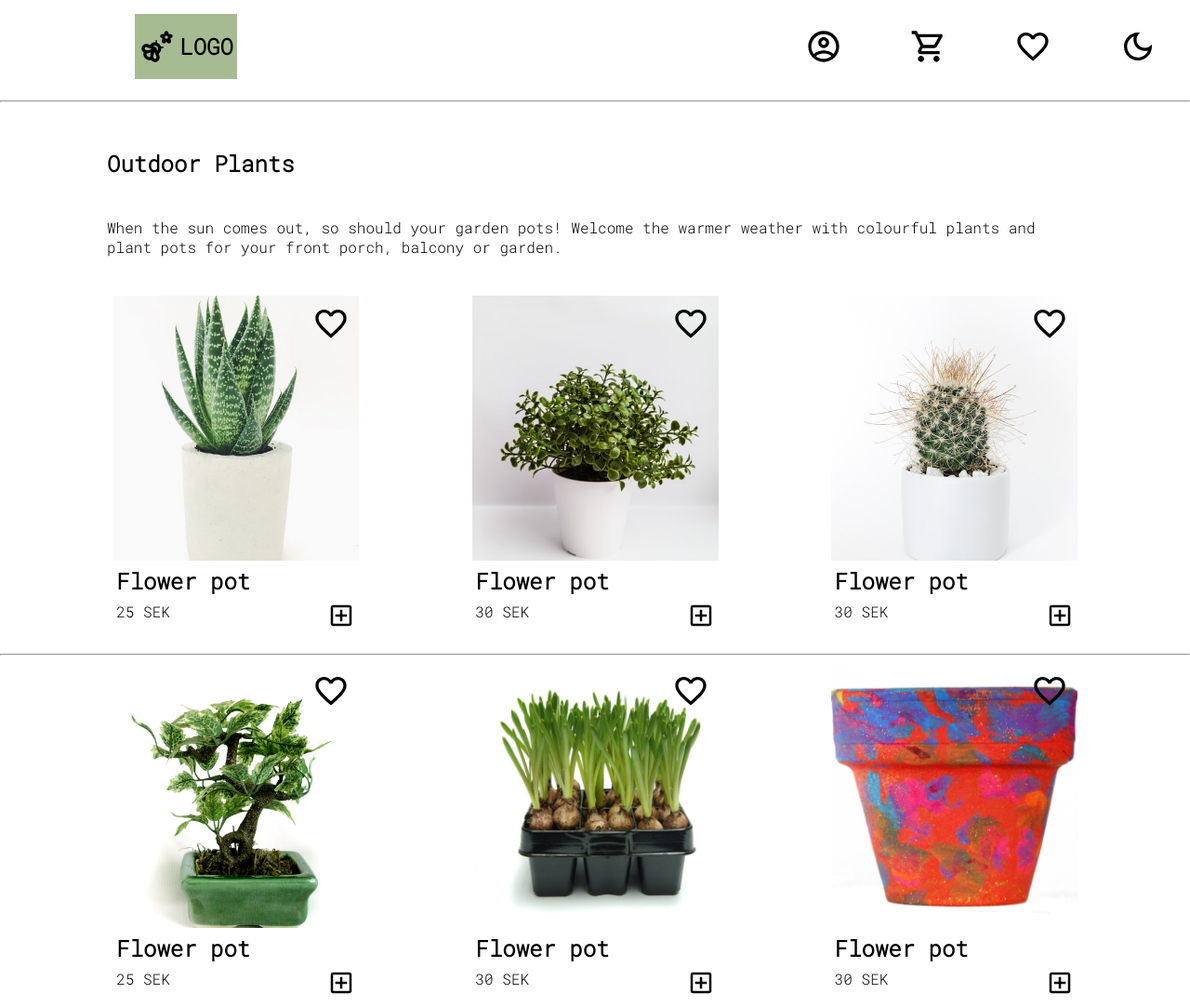
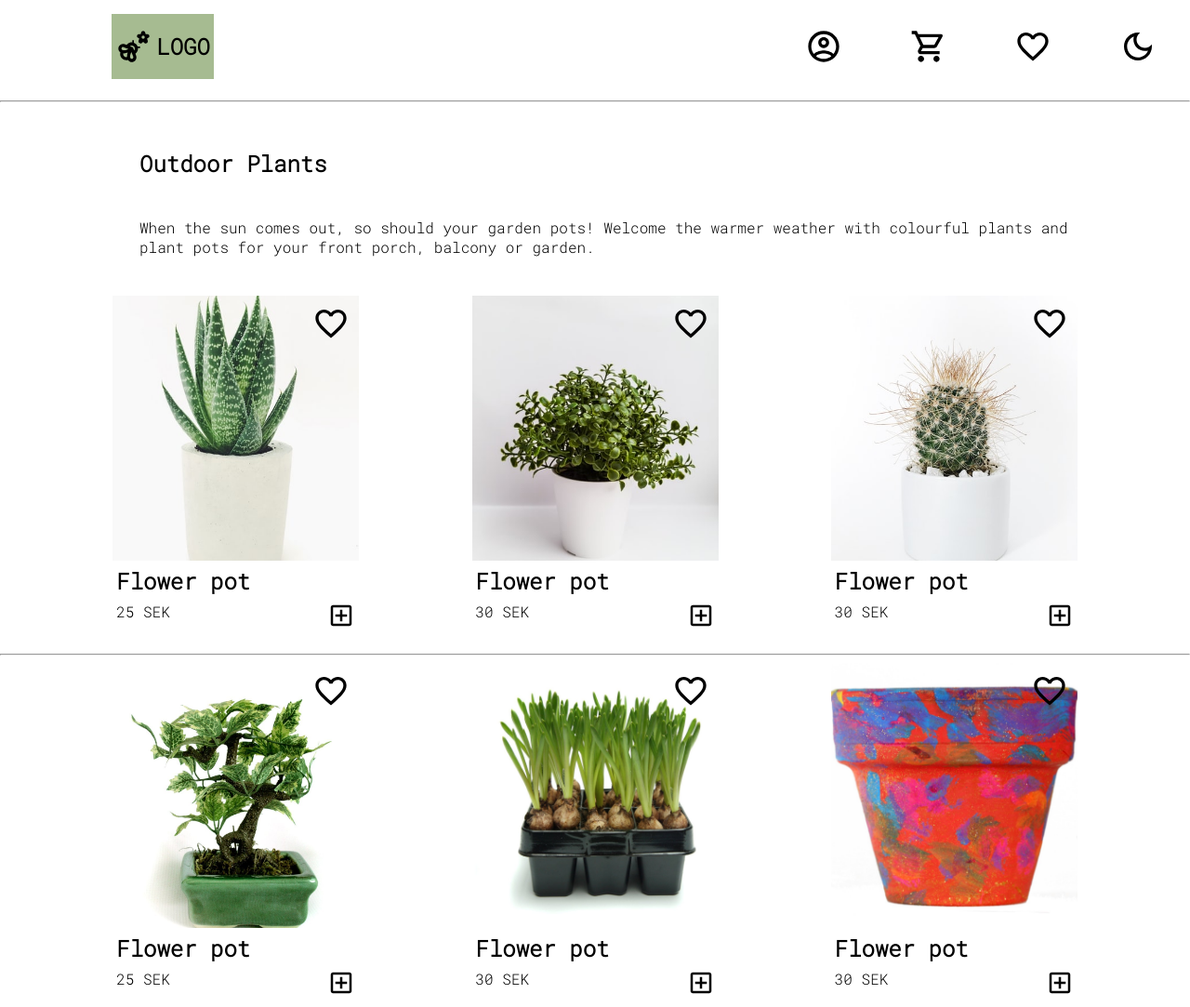
Before and after one commit to Nethster/Jularbete, a website: page erik.html in a window 1280 px wide. Shown: the top 1083 px of the page at 93% size. Drawn offline with Linux system fonts and the light colour scheme.

Commit message:
changed some padding on .test and .logo-container

```diff
--- a/erik.css
+++ b/erik.css
@@ -17,7 +17,7 @@
     justify-content: space-between;
 }
 .logo-container {
-    margin-left: 50px;
+    padding-left: 50px;
     height: 100%;
     width: 300px;
 }
@@ -52,6 +52,7 @@
 .test {
     width: 1050px;
     height: 200px;
+    padding-left: 35px;
     display: flex;
     flex-direction: column;
     justify-content: space-evenly;
```
